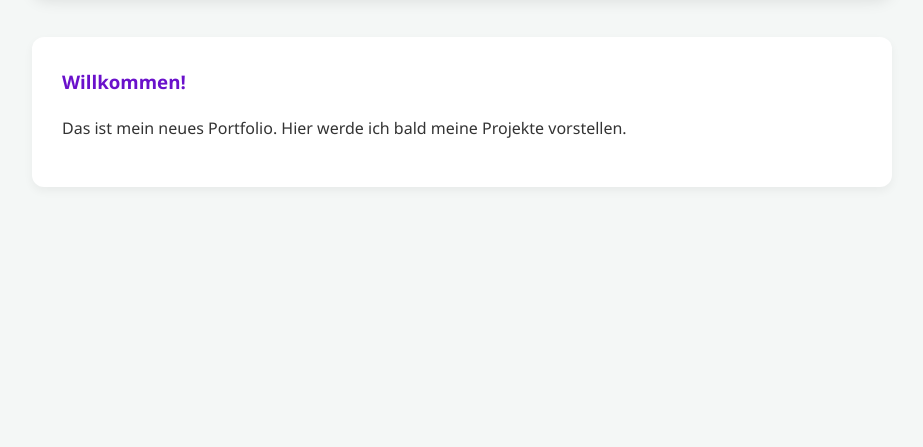
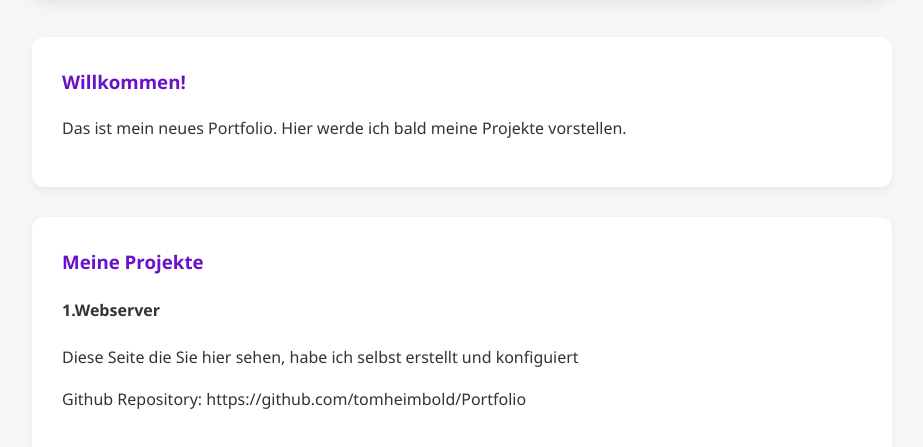
Before and after one commit to tomheimbold/Portfolio, a plain HTML site: page index.html in a window 1280 px wide. Shown: the part 321-768 px from the top of the page, without its empty margins (178-1101 px from the left). Drawn offline with Linux system fonts and the light colour scheme.

Commit message:
html modified

```diff
--- a/index.html
+++ b/index.html
@@ -19,6 +19,11 @@
                 <h3>Willkommen!</h3>
                 <p>Das ist mein neues Portfolio. Hier werde ich bald meine Projekte vorstellen.</p>
             </section>
+	    <section class="card">
+		<h3>Meine Projekte</h3>
+		<h4>1.Webserver</h4>
+		<p>Diese Seite die Sie hier sehen, habe ich selbst erstellt und konfiguiert</p>
+		<p>Github Repository: https://github.com/tomheimbold/Portfolio</p>
         </main>
     </div>
 </body>
```
Also changed, not shown: 1 other file.
